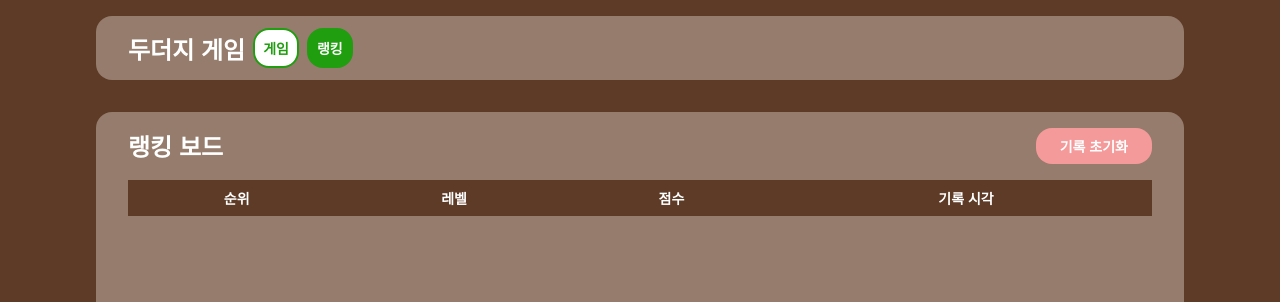
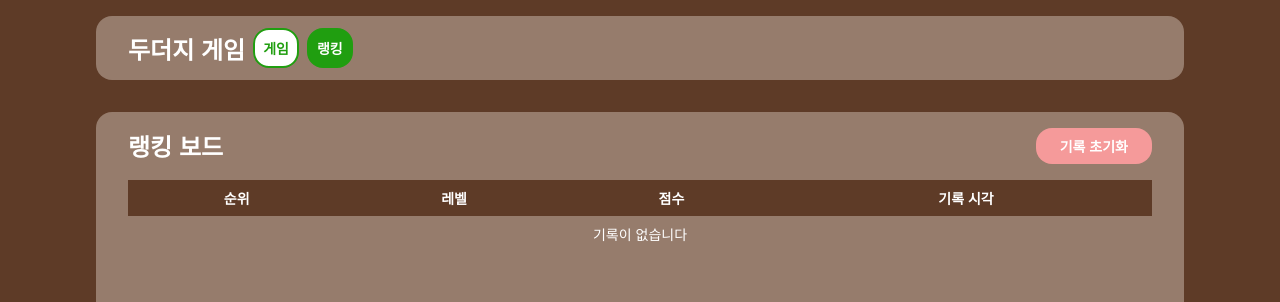
Before and after one commit to 38-lets-sopt-web/HyewonLee, a React (Vite) app in the folder Week3/Homework/my-app/: page / in a window 1280 px wide. Both pictures are taken after a click on the button "랭킹". Shown: the top 302 px of the page. Built offline with nearby package versions, Linux system fonts and the light colour scheme.

Commit message:
feat: rankTab 구현

```diff
--- a/Week3/Homework/my-app/src/App.jsx
+++ b/Week3/Homework/my-app/src/App.jsx
@@ -49,6 +49,7 @@ function App() {
             align-items: center;
             justify-content: space-between;
             padding: 1.5rem;
+            text-align: center;
           }
         `}
       />
--- a/Week3/Homework/my-app/src/components/GameBoard.jsx
+++ b/Week3/Homework/my-app/src/components/GameBoard.jsx
@@ -14,6 +14,7 @@ export default function GameBoard({
   activeCells,
   handleMoleClick,
   handleBombClick,
+  resetGame,
 }) {
   // 레벨에 맞는 grid 크기
   const { grid } = LEVEL[level];
@@ -33,7 +34,14 @@ export default function GameBoard({
           <GameBtn isPlaying={false} isActive={!isPlaying} onClick={() => setIsPlaying(true)}>
             시작
           </GameBtn>
-          <GameBtn isPlaying={true} isActive={isPlaying} onClick={() => setIsPlaying(false)}>
+          <GameBtn
+            isPlaying={true}
+            isActive={isPlaying}
+            onClick={() => {
+              setIsPlaying(false);
+              resetGame();
+            }}
+          >
             중단
           </GameBtn>
         </BtnRow>
--- a/Week3/Homework/my-app/src/components/RankTab.jsx
+++ b/Week3/Homework/my-app/src/components/RankTab.jsx
@@ -1,14 +1,27 @@
 import styled from "@emotion/styled";
 import { font, color } from "../styles/tokens";
+import { useState } from "react";
+import { getSortedRank } from "../utils/rank";
+import { clearScores } from "../utils/storage";
 
 export default function RankTab() {
+  const [scores, setScores] = useState(getSortedRank());
+
+  // 기록 초기화
+  const handleReset = () => {
+    if (window.confirm("기록을 초기화하시겠습니까?")) {
+      clearScores();
+      // 빈 배열로 만들고 리렌더링
+      setScores([]);
+    }
+  };
   return (
     <RankTabWrapper>
       <RankBoard>
         {/* Ranking 헤더 */}
         <RankHeader>
           <h2>랭킹 보드</h2>
-          <ResetBtn>기록 초기화</ResetBtn>
+          <ResetBtn onClick={handleReset}>기록 초기화</ResetBtn>
         </RankHeader>
         {/* Ranking 표 */}
         <RankTable>
@@ -20,7 +33,22 @@ export default function RankTab() {
               <th>기록 시각</th>
             </tr>
           </thead>
-          <tbody>{/* 데이터 불러오기 */}</tbody>
+          <tbody>
+            {scores.length === 0 ? (
+              <tr>
+                <td colSpan={4}>기록이 없습니다</td>
+              </tr>
+            ) : (
+              scores.map((record, i) => (
+                <tr key={i}>
+                  <td>{i + 1}</td>
+                  <td>{record.level}</td>
+                  <td>{record.score}</td>
+                  <td>{new Date(record.timestamp).toLocaleString("ko-KR")}</td>
+                </tr>
+              ))
+            )}
+          </tbody>
         </RankTable>
       </RankBoard>
     </RankTabWrapper>
@@ -59,8 +87,10 @@ const RankTable = styled.table`
   thead {
     background-color: ${color.bg};
   }
-  th {
+  th,
+  td {
     padding: 0.5rem;
     font-size: ${font.small};
+    text-align: center;
   }
 `;
--- a/Week3/Homework/my-app/src/hooks/useGame.js
+++ b/Week3/Homework/my-app/src/hooks/useGame.js
@@ -1,9 +1,11 @@
+// hook들 조합해서 component로 전달
 import { useEffect, useCallback } from "react";
 import { LEVEL } from "../constants/config";
 import { useGameState } from "./useGameState";
 import { useScore } from "./useScore";
 import { useTimer } from "./useTimer";
 import { useMoles } from "./useMoles";
+import { saveScore } from "../utils/storage";
 
 export function useGame() {
   const { isPlaying, setIsPlaying, level, setLevel, message, setMessage } = useGameState();
@@ -42,6 +44,8 @@ export function useGame() {
   // timeLeft가 0이 되면 게임 종료
   useEffect(() => {
     if (timeLeft === 0 && !isPlaying) {
+      // 게임 결과 저장 함수 호출
+      saveScore(level, scoreRef.current);
       // 게임 종료 alert 띄우기
       alert(`게임 종료!\n레벨: ${level}\n최종 점수: ${scoreRef.current}`);
       // 초기화
@@ -63,5 +67,6 @@ export function useGame() {
     handleLevelChange,
     handleMoleClick,
     handleBombClick,
+    resetGame,
   };
 }
--- a/Week3/Homework/my-app/src/hooks/useGameState.js
+++ b/Week3/Homework/my-app/src/hooks/useGameState.js
@@ -1,4 +1,4 @@
-// 게임 상태 관리
+// 게임 상태 관리(state 모음)
 import { useState } from "react";
 
 export function useGameState() {
--- a/Week3/Homework/my-app/src/hooks/useMoles.js
+++ b/Week3/Homework/my-app/src/hooks/useMoles.js
@@ -34,7 +34,7 @@ export function useMoles(isPlaying, level, setScore, setSuccessCount, setFailCou
   const handleMoleClick = (index) => {
     setScore((prev) => prev + 1);
     setSuccessCount((prev) => prev + 1);
-    setMessage("두더지 잡았다! 🎉");
+    setMessage("잡았다 너!");
 
     setActiveCells((prev) =>
       prev.map((cell) => (cell.index === index ? { ...cell, type: "mole-hit" } : cell)),
@@ -55,13 +55,13 @@ export function useMoles(isPlaying, level, setScore, setSuccessCount, setFailCou
   const handleBombClick = (index) => {
     setScore((prev) => prev - 1);
     setFailCount((prev) => prev + 1);
-    setMessage("땡! 💣");
+    setMessage("땡!!!");
 
     setActiveCells((prev) => prev.filter((cell) => cell.index !== index));
 
     setTimeout(() => {
       setMessage("");
-    }, 1500);
+    }, 700);
   };
 
   return { activeCells, setActiveCells, handleMoleClick, handleBombClick };
--- a/Week3/Homework/my-app/src/hooks/useScore.js
+++ b/Week3/Homework/my-app/src/hooks/useScore.js
@@ -10,7 +10,7 @@ export function useScore() {
     scoreRef.current = score;
   }, [score]);
 
-  // 초기화
+  // score 초기화
   const resetScore = () => {
     setScore(0);
     setSuccessCount(0);
--- /dev/null
+++ b/Week3/Homework/my-app/src/utils/rank.js
@@ -0,0 +1,11 @@
+// 점수 내림차순 정렬
+import { getScores } from "./storage";
+
+export function getSortedRank() {
+  return getScores().sort((a, b) => {
+    // 레벨 다르면 레벨 내림차순(localeCompare로 문자열 비교)
+    if (a.level !== b.level) return b.level.localeCompare(a.level);
+    // 레벨 같으면 점수 내림차순
+    return b.score - a.score;
+  });
+}
--- /dev/null
+++ b/Week3/Homework/my-app/src/utils/storage.js
@@ -0,0 +1,31 @@
+// localStorage에 저장
+const STORAGE_KEY = "mole_scores";
+
+export function saveScore(level, score) {
+  // 점수가 0 이하면 저장 안 함
+  if (score <= 0) return;
+
+  // 기록 불러오기
+  const scores = getScores();
+  scores.push({
+    level,
+    score,
+    timestamp: new Date().toISOString(),
+  });
+
+  // 배열을 문자열로 변환해서 저장
+  localStorage.setItem(STORAGE_KEY, JSON.stringify(scores));
+}
+
+// 저장된 기록 가져오기
+export function getScores() {
+  // 문자열로 가져와서 배열로 변환
+  const raw = localStorage.getItem(STORAGE_KEY);
+  return raw ? JSON.parse(raw) : [];
+}
+
+// 기록 초기화
+export function clearScores() {
+  // 키에 접근해서 삭제
+  localStorage.removeItem(STORAGE_KEY);
+}
```
